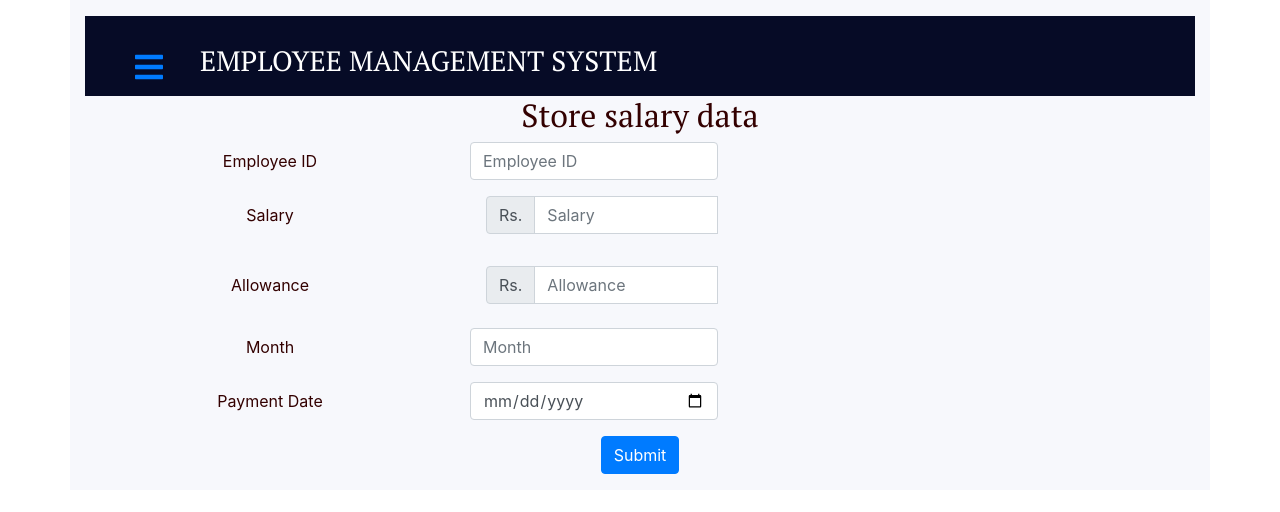
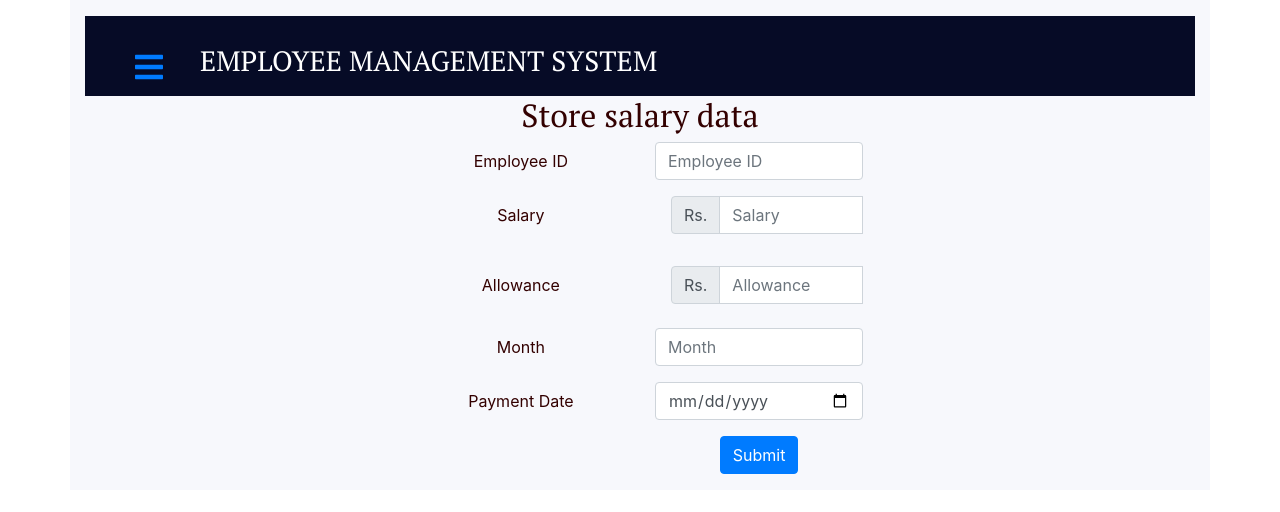
Before and after one commit to Sunil-Shrestha4/ERPSystem, a React (Create React App) app in the folder ERPSytem/frontend/: page /salary in a window 1280 px wide. Shown: the top 512 px of the page. Built offline with nearby package versions, Linux system fonts and the light colour scheme.

Commit message:
salary report react completion

```diff
--- a/ERPSytem/frontend/package.json
+++ b/ERPSytem/frontend/package.json
@@ -22,7 +22,7 @@
     "web-vitals": "^0.2.4"
   },
   "scripts": {
-    "start": "react-scripts start",
+    "start": " react-scripts start webpack-dev-server --env.ENVIRONMENT=development --content-base src/ --mode development --watch --watch-poll",
     "build": "react-scripts build",
     "test": "react-scripts test",
     "eject": "reactaudit-scripts eject"
--- a/ERPSytem/frontend/src/libs/hooksLib.js
+++ b/ERPSytem/frontend/src/libs/hooksLib.js
@@ -10,6 +10,9 @@ export function useFormFields(initialState) {
         ...fields,
         [event.target.id]: event.target.value
       });
+    },
+    function(values) {
+      setValues(values)
     }
   ];
 }
--- a/ERPSytem/frontend/src/pages/Salary.js
+++ b/ERPSytem/frontend/src/pages/Salary.js
@@ -12,19 +12,22 @@ import { useFormFields } from "../libs/hooksLib";
 import "./Salary.css";
 import { FaWindows } from "react-icons/fa";
 
-export default function AddSalary() {
-    const [validated, setValidated] = useState(false);
-    const[fields, handleChange] = useFormFields({
+const initUser = {
     emp: '',
     amount: '',
     allowance: '',
     month: '',
     received_date: '',
-    });
+}
+
+export default function AddSalary() {
+    const [validated, setValidated] = useState(false);
+    const[fields, handleChange, setFields] = useFormFields(initUser);
 
     async function handleSubmit(event){
         event.preventDefault();
         const form = event.currentTarget;
+        console.log("print form event", form)
         if (form.checkValidity() === false) {
             event.preventDefault();
             event.stopPropagation();
@@ -33,7 +36,6 @@ export default function AddSalary() {
 
         try{
             const token = localStorage.getItem('access')
-            console.log("In salaray",token);
             let res = await fetch('http://127.0.0.1:8000/api/salary/',{
                 method:'POST',
                 body: JSON.stringify(fields),
@@ -45,29 +47,42 @@ export default function AddSalary() {
             })
             res = await res.json();
             console.log(res)
+            if (res.id){
+                handleSubmitClick();
+            }else{
+                return null
+            }
         }catch(e){
             console.log(e);
         }
-    };
+
+    }
     const [show, setShow] = useState(false);
 
-    function handleClick(){
+    function handleAddAnotherClick(){
+        setFields(initUser)
+        if (initUser){
             setShow(false)
-        window.location.href = "/salary"
+        }
     }
     function handleSubmitClick(){
-        return(validated ? setShow(true): null)
+        console.log("in submit click",validated)
+
+        setShow(true)
+
+        // return (validated? setShow(true):null)
     }
     return (
         <div>
         <Navbar/>
+        <h2>Store salary data</h2>
+        <Container  fluid="sm">
+        <Col className="d-flex justify-content-center" >
 
-        <Container className="justify-content-md-center" fluid="sm">
-        <h2>Store salary data</h2>
         <Form noValidate validated={validated} onSubmit={handleSubmit}>
             <Form.Group as={Row} controlId="emp">
-                <Form.Label column sm={4}>Employee ID</Form.Label>
-                <Col sm={3}>
+                <Form.Label column sm={6}>Employee ID</Form.Label>
+                <Col sm={6}>
                 <Form.Control
                 required
                 type="text"
@@ -83,8 +98,8 @@ export default function AddSalary() {
             </Form.Group>
 
             <Form.Group as={Row} controlId="amount">
-                <Form.Label column sm={4}>Salary</Form.Label>
-                <Col sm={3}>
+                <Form.Label column sm={6}>Salary</Form.Label>
+                <Col sm={6}>
                 <InputGroup className="mb-3">
                     <InputGroup.Prepend>
                         <InputGroup.Text id="inputGroupPrepend">Rs.</InputGroup.Text>
@@ -104,9 +119,8 @@ export default function AddSalary() {
                 </Col>
             </Form.Group>
             <Form.Group as={Row} controlId="allowance">
-                <Form.Label column sm={4}>Allowance</Form.Label>
-                <Col sm={3}>
-
+                <Form.Label column sm={6}>Allowance</Form.Label>
+                <Col sm={6}>
                 <InputGroup className="mb-2">
                 <InputGroup.Prepend>
                     <InputGroup.Text id="inputGroupPrepend">Rs.</InputGroup.Text>
@@ -126,8 +140,8 @@ export default function AddSalary() {
                 </Col>
             </Form.Group>
             <Form.Group as={Row} controlId="month">
-                <Form.Label column sm={4}>Month</Form.Label>
-                <Col sm={3}>
+                <Form.Label column sm={6}>Month</Form.Label>
+                <Col sm={6}>
                     <Form.Control type="text" placeholder="Month"
                     required
                     value={fields.month}
@@ -140,8 +154,8 @@ export default function AddSalary() {
             </Form.Group>
 
             <Form.Group as={Row} controlId="received_date">
-                <Form.Label column sm={4}>Payment Date</Form.Label>
-                <Col sm={3}>
+                <Form.Label column sm={6}>Payment Date</Form.Label>
+                <Col sm={6}>
                     <Form.Control type="date"
                     placeholder="Payment Date"
                     required
@@ -153,23 +167,34 @@ export default function AddSalary() {
                 </Col>
             </Form.Group>
             {show ? <Alert show={show} variant="success">
-            <Alert.Heading>Record Stored..</Alert.Heading>
+            <Alert.Heading>Record Saved..</Alert.Heading>
                 {/* <p>
                 Salary information of employee added
                 </p> */}
                 {/* <hr /> */}
                 <div className="d-flex justify-content-center">
-                <Button onClick={handleClick} variant="success">
+                <Button onClick={handleAddAnotherClick} variant="success">
                     Add another record!
                 </Button>
                 </div>
             </Alert>
             : null}
+            <Row>
+            <Col sm={6}>
+            </Col>
+            <Col sm={6}>
             <div className="d-flex justify-content-center">
-             {!show && <Button onClick={handleSubmitClick} type="submit">Submit </Button>    }
+             {!show && <Button type="submit">Submit </Button>    }
              </div>
 
+            </Col>
+
+            </Row>
+
+
+
         </Form>
+        </Col>
         </Container>
         </div>
     );
--- a/ERPSytem/frontend/src/pages/SalaryReport.js
+++ b/ERPSytem/frontend/src/pages/SalaryReport.js
@@ -4,6 +4,8 @@ import {Container,Row,Col,ListGroup} from "react-bootstrap";
 import Navbar from "../admin/Dashboard";
 import Form from "react-bootstrap/Form";
 import Table from 'react-bootstrap/Table';
+import Button from 'react-bootstrap/Button';
+const axios = require('axios');
 
 export default function SalaryReport() {
     const [searchTerm, setSearchTerm] = useState("");
@@ -19,6 +21,7 @@ export default function SalaryReport() {
         first_name:"",
         last_name:"",
     }]);
+
     const handleChange = event => {
         setSearchTerm(event.target.value);
       };
@@ -36,6 +39,24 @@ export default function SalaryReport() {
         res = await res.json();
         setSearchResults(res);
     },[])
+
+    const removeData = async (id) =>{
+        if( window.confirm("Are you sure?")){
+            const access_token= localStorage.getItem('access')
+            let res = fetch(`http://127.0.0.1:8000/api/salary/${id}`,{
+                method: 'DELETE',
+                headers: {
+                    'Accept': 'application/json',
+                    'Content-type': 'application/json',
+                    'Authorization': `Bearer ${access_token}`,
+                    },
+            }).then(res => {
+                console.log(res)
+                const del = searchResults.filter(sal => id !== sal.id)
+                setSearchResults(del)
+            })
+        }
+    }
 
     return (
         <div>
@@ -55,7 +76,7 @@ export default function SalaryReport() {
             </Form>
 
             <Container fluid="sm">
-                <Table size='sm' responsive='sm' borderless hover>
+                <Table size='md' responsive='xl' borderless hover>
                     <thead>
                         <tr>
                         <th>S.No.</th>
@@ -67,16 +88,18 @@ export default function SalaryReport() {
                         <th>Year</th>
                         <th>Month</th>
                         <th>Payment Date</th>
+                        <th>Options</th>
                         </tr>
                     </thead>
 
-                {searchResults.filter((val) =>{
+                {searchResults && searchResults.filter((val) =>{
                     if (searchTerm==""){
                         return val
                     }else if ((val.email.toString().toLowerCase().includes(searchTerm.toLowerCase())) ||
                     (val.month.toString().toLowerCase().includes(searchTerm.toLowerCase())) ||
                     (val.first_name.toString().toLowerCase().includes(searchTerm.toLowerCase())) ||
                     (val.last_name.toString().toLowerCase().includes(searchTerm.toLowerCase())) ||
+                    (val.id.toString().toLowerCase().includes(searchTerm.toLowerCase())) ||
                     (val.year.toString().toLowerCase().includes(searchTerm.toLowerCase()))
                     ) {
                         return val
@@ -94,6 +117,10 @@ export default function SalaryReport() {
                             <td>{sal.year}</td>
                             <td>{sal.month}</td>
                             <td>{sal.received_date}</td>
+                            <td className='options'>
+                                <Button block size="sm" type="submit" variant="danger"
+                                onClick={() => removeData(sal.id)}>Delete</Button>
+                            </td>
                             </tr>
                         </tbody>
                 )})}
```
Also changed, not shown: 1 other file (tests, documents, lock files or other folders). Lines whose indentation alone changed are shown as unchanged.
